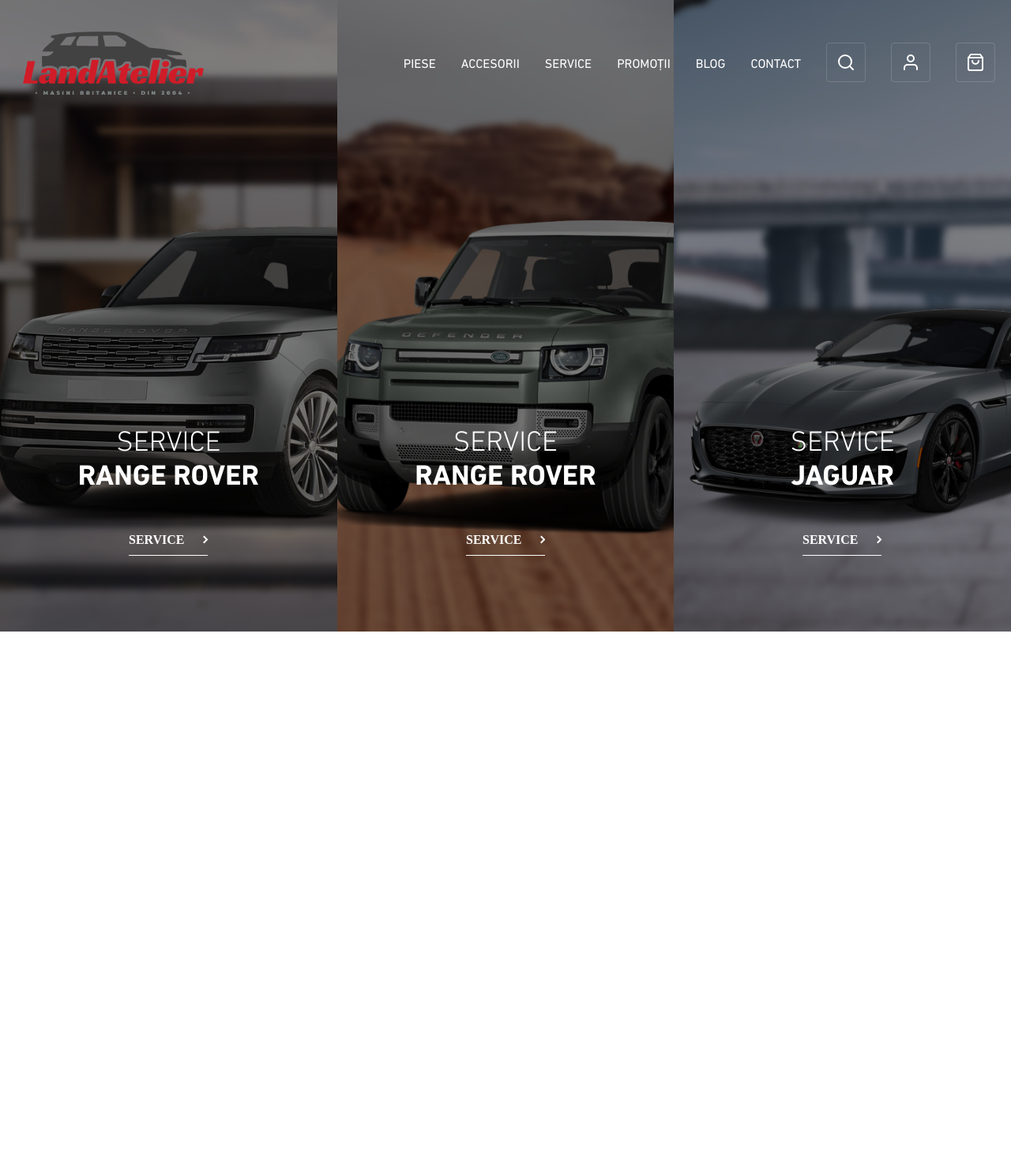
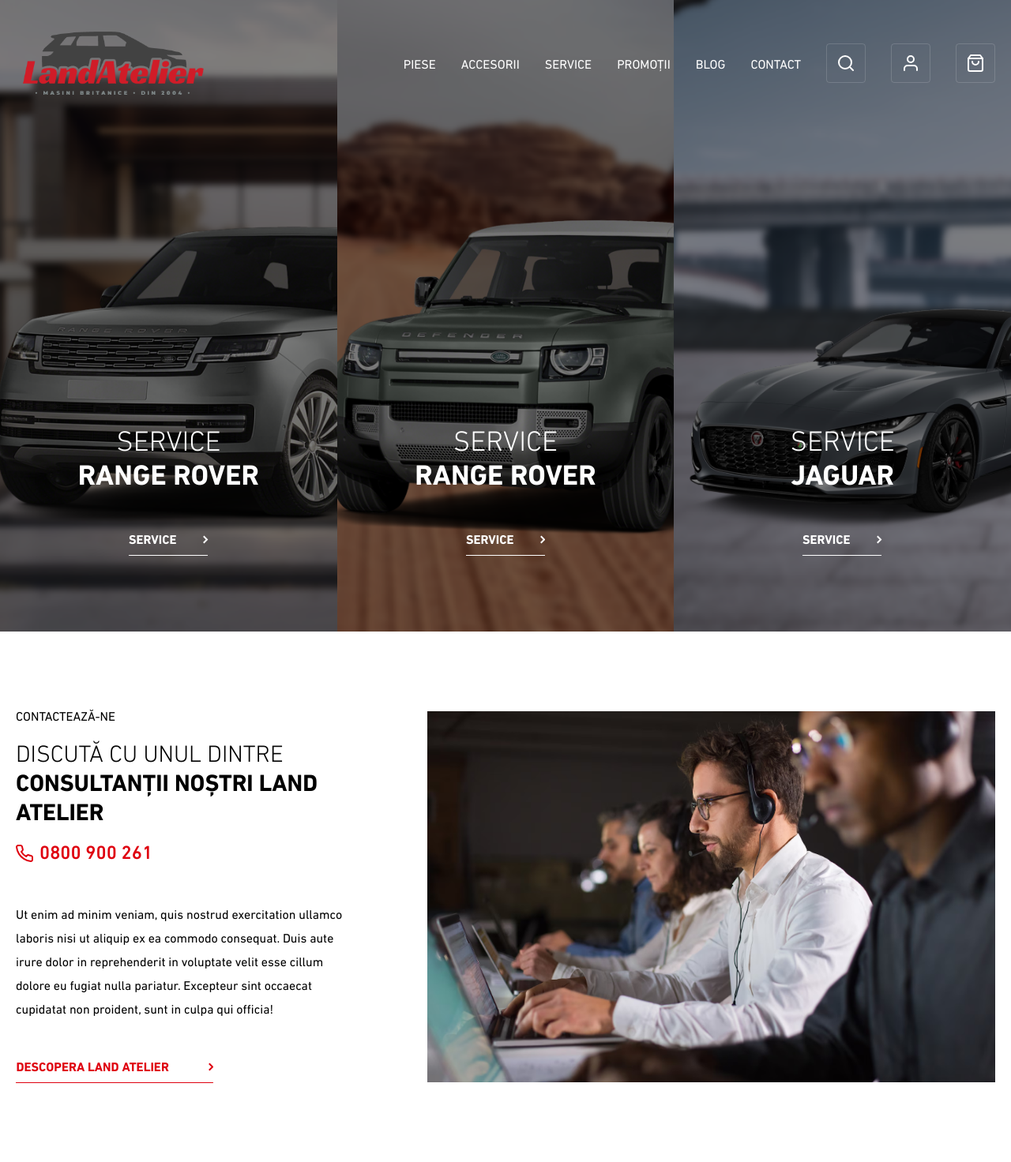
Before and after one commit to levelupmarketing/LandAtelier, a plain HTML site: page index.html in a window 1280 px wide. Shown: the whole page at 79% size. Before the commit the page ends 800 px from the top, so only its background shows below. Drawn offline with Linux system fonts and the light colour scheme.

Commit message:
a doua sectiune

```diff
--- a/index.html
+++ b/index.html
@@ -9,8 +9,9 @@
   </head>
   <body>
     <nav>
+      <div>
         <a href="" class="logo">
-        <img src="images/logo.png">
+          <img src="images/logo.png" alt="LandAtelier logo">
         </a>
 
         <ul>
@@ -72,14 +73,15 @@
           </li>
         </ul>
 
-      <!-- Bars -->
+        <!-- Hamburger menu -->
         <div class="hamburger" onclick="toggleMenu()">
           <svg xmlns="http://www.w3.org/2000/svg" width="30" height="24" viewBox="0 0 30 24">
             <path id="Combined_Shape" data-name="Combined Shape" d="M15,24a1,1,0,0,1,0-2H29a1,1,0,0,1,0,2ZM1,13a1,1,0,1,1,0-2H29a1,1,0,0,1,0,2ZM7,2A1,1,0,1,1,7,0H29a1,1,0,0,1,0,2Z" fill="#fff"/>
           </svg>
         </div>
+      </div>
 
-      <!-- Bars -->
+      <!-- Mobile Menu -->
       <ul id="mobile-menu" class="mobile-menu">
           <li class="nav-item">
             <a href="" class="nav-link">Piese</a>
@@ -149,7 +151,7 @@
           <h2><span>Service</span><br><b>Range Rover</b></h2>
           <svg id="Group_3" data-name="Group 3" xmlns="http://www.w3.org/2000/svg" width="100.45" height="27" viewBox="0 0 100.45 27">
             <rect id="Rectangle" width="100" height="1" transform="translate(0 26)" fill="#fff"/>
-            <text id="Service" transform="translate(0 12)" fill="#fff" font-size="16" font-family="DINNextLTPro-Bold, DIN Next LT Pro" font-weight="700"><tspan x="0" y="0">SERVICE</tspan></text>
+            <text id="Service" transform="translate(0 12)" fill="#fff" font-size="16" font-family="Din" font-weight="700"><tspan x="0" y="0">SERVICE</tspan></text>
             <path id="Combined_Shape" data-name="Combined Shape" d="M0,7V5H5V0H7V7Z" transform="translate(90.55 6.5) rotate(-45)" fill="#fff"/>
           </svg>
         </div>
@@ -157,7 +159,7 @@
           <h2><span>Service</span><br><b>Range Rover</b></h2>
           <svg id="Group_3" data-name="Group 3" xmlns="http://www.w3.org/2000/svg" width="100.45" height="27" viewBox="0 0 100.45 27">
             <rect id="Rectangle" width="100" height="1" transform="translate(0 26)" fill="#fff"/>
-            <text id="Service" transform="translate(0 12)" fill="#fff" font-size="16" font-family="DINNextLTPro-Bold, DIN Next LT Pro" font-weight="700"><tspan x="0" y="0">SERVICE</tspan></text>
+            <text id="Service" transform="translate(0 12)" fill="#fff" font-size="16" font-family="Din" font-weight="700"><tspan x="0" y="0">SERVICE</tspan></text>
             <path id="Combined_Shape" data-name="Combined Shape" d="M0,7V5H5V0H7V7Z" transform="translate(90.55 6.5) rotate(-45)" fill="#fff"/>
           </svg>
         </div>
@@ -165,9 +167,33 @@
           <h2><span>Service</span><br><b>Jaguar</b></h2>
           <svg id="Group_3" data-name="Group 3" xmlns="http://www.w3.org/2000/svg" width="100.45" height="27" viewBox="0 0 100.45 27">
             <rect id="Rectangle" width="100" height="1" transform="translate(0 26)" fill="#fff"/>
-            <text id="Service" transform="translate(0 12)" fill="#fff" font-size="16" font-family="DINNextLTPro-Bold, DIN Next LT Pro" font-weight="700"><tspan x="0" y="0">SERVICE</tspan></text>
+            <text id="Service" transform="translate(0 12)" fill="#fff" font-size="16" font-family="Din" font-weight="700"><tspan x="0" y="0">SERVICE</tspan></text>
             <path id="Combined_Shape" data-name="Combined Shape" d="M0,7V5H5V0H7V7Z" transform="translate(90.55 6.5) rotate(-45)" fill="#fff"/>
           </svg>
+        </div>
+      </section>
+
+      <section id="section1">
+        <div id="section1-text">
+          <div>
+            <h2>Contactează-ne</h2>
+            <h3>Discută cu unul dintre <b>consultanții noștri Land Atelier</b></h3>
+            <div id="phone-number">
+              <svg xmlns="http://www.w3.org/2000/svg" width="22.001" height="22.002" viewBox="0 0 22.001 22.002">
+                <path id="Path" d="M20,14.974v3.011a2.01,2.01,0,0,1-2.192,2.007,19.926,19.926,0,0,1-8.678-3.081A19.59,19.59,0,0,1,3.1,10.889a19.836,19.836,0,0,1-3.087-8.7A2.009,2.009,0,0,1,2.009,0H5.026A2.01,2.01,0,0,1,7.037,1.726a12.865,12.865,0,0,0,.7,2.82,2,2,0,0,1-.453,2.118L6.012,7.939a16.074,16.074,0,0,0,6.034,6.022l1.277-1.275a2.014,2.014,0,0,1,2.122-.452,12.933,12.933,0,0,0,2.826.7A2.008,2.008,0,0,1,20,14.974Z" transform="translate(1.001 1)" fill="none" stroke="#df000f" stroke-linecap="round" stroke-linejoin="round" stroke-width="2"/>
+              </svg>
+              <span>0800 900 261</span>
+            </div>
+          </div>
+          <p>Ut enim ad minim veniam, quis nostrud exercitation ullamco laboris nisi ut aliquip ex ea commodo consequat. Duis aute irure dolor in reprehenderit in voluptate velit esse cillum dolore eu fugiat nulla pariatur. Excepteur sint occaecat cupidatat non proident, sunt in culpa qui officia!</p>
+          <svg id="Group_3" data-name="Group 3" xmlns="http://www.w3.org/2000/svg" width="250.45" height="27" viewBox="0 0 250.45 27">
+            <rect id="Rectangle" width="250" height="1" transform="translate(0 26)" fill="#df000f"/>
+            <text id="Descopera-land-atelier" data-name="Descopera-land-atelier" transform="translate(0.45 12)" fill="#df000f" font-size="16" font-family="Din" font-weight="700"><tspan x="0" y="0">DESCOPERA LAND ATELIER</tspan></text>
+            <path id="Combined_Shape" data-name="Combined Shape" d="M0,7V5H5V0H7V7Z" transform="translate(240.55 6.5) rotate(-45)" fill="#df000f"/>
+          </svg>
+        </div>
+        <div id="section1-image">
+          <img src="images/Bitmap.png" alt="">
         </div>
       </section>
 
--- a/style.css
+++ b/style.css
@@ -31,17 +31,13 @@
   src: local(''),
     url('fonts/DINNextLTPro-Bold.woff2') format('woff2'),
 }
-
 /* Resets */
 
 * {
   margin: 0;
   padding: 0;
   box-sizing: border-box;
-}
-
-body {
-    position: relative;
+  font-family: Din;
 }
 
 ul li {
@@ -53,20 +49,53 @@
   color: inherit;
 }
 
+/* Variables and presets */
+
+* {
+  --max-width: 1500px;
+}
+
+section {
+  max-width: var(--max-width);
+  margin: 0 auto;
+  padding: 100px 20px;
+}
+
+h2 {
+  font-size: 16px;
+  text-transform: uppercase;
+  font-weight: 400;
+}
+
+h3 {
+  font-size: 30px;
+  text-transform: uppercase;
+  font-weight: 300;
+}
+
+p {
+  font-size: 16px;
+  line-height: 30px;
+}
+
 /* Navigation */
 
 nav {
-  position: sticky;
+  position: absolute;
   top: 0;
   left: 0;
   z-index: 1;
+  padding: 30px 20px;
+  width: 100%;
+  color: white;
+}
+
+nav > div {
+  max-width: var(--max-width);
+  margin: 0 auto;
   display: flex;
   justify-content: space-between;
   align-items: center;
-  padding: 30px 20px;
-  max-width: 1500px;
-  margin: 0 auto;
-  color: white;
 }
 
 .logo > img {
@@ -82,8 +111,27 @@
 .nav-item {
   margin-left: 2rem;
   text-transform: uppercase;
-  font-family: Din;
   font-size: 16px;
+}
+
+.nav-link {
+  position: relative;
+  display: inline-block;
+}
+
+.nav-item:hover {
+  font-weight: 200;
+  padding: 0 0.5px;
+}
+
+.nav-item:hover .nav-link::before{
+  content: "";
+  position: absolute;
+  width: 60%;
+  height: 1px;
+  bottom: -10px;
+  left: 0;
+  border-bottom: 1px solid white;
 }
 
 .nav-icon:hover {
@@ -129,16 +177,17 @@
   margin-top: 30px;
 }
 
+
 .hero {
   display: grid;
-    position: absolute;
   left: 0;
   top: 0;
   grid-template-columns: 1fr 1fr 1fr;
   height: 100vh;
   min-height: 800px;
-    width: 100vw;
   color: white;
+  max-width: none;
+  padding: 0;
 }
 
 .hero > div {
@@ -150,7 +199,6 @@
 }
 
 .hero > div > h2 {
-    font-family: 'Din';
   text-transform: uppercase;
   text-align: center;
   font-size: 36px;
@@ -183,13 +231,53 @@
   background-position: center;
 }
 
+
+#section1 {
+  display: grid;
+  grid-template-columns: 35% 58%;
+  column-gap: 7%;
+}
+
+#section1-text {
+  display: flex;
+  flex-direction: column;
+  justify-content: center;
+  gap: 50px;
+}
+
+#phone-number {
+  display: flex;
+  gap: 8px;
+  color: #DF000F;
+  font-size: 24px;
+  font-weight: 500;
+  line-height: 25px;
+}
+
+#section1 h3 {
+  margin: 20px 0;
+}
+
+#section1-image {
+  display: flex;
+  align-items: center;
+}
+
+#section1 img {
+  max-width: 100%;
+}
+
 @media screen and (max-width: 1100px) {
+  section {
+    max-width: 800px;
+  }
+
   .hamburger {
     display: block;
     cursor: pointer;
   }
 
-  nav > ul {
+  nav > div > ul {
     flex-direction: column;
     position: fixed;
     left: 100%;
@@ -201,10 +289,38 @@
   .logo > img {
     height: 70px;
   }
+
+  .hero {
+    max-width: none;
+  }
+
+  #section1 {
+    grid-template-columns: 1fr;
+    gap: 40px;
+  }
+
+  #section1-image {
+    grid-row-start: 1;
+  }
+
+  #section1-text {
+    grid-row-start: 2;
+    gap: 40px;
+  }
+
+  #section1 > h3 {
+    margin: 15px 0;
+  }
+
 }
 
 @media screen and (max-width: 768px) {
+  section {
+    padding: 50px 20px;
+  }
+
   .hero {
+    padding: 0;
     grid-template-rows: 1fr 1fr 1fr;
     grid-template-columns: 1fr;
   }
@@ -217,4 +333,8 @@
     margin-bottom: 20px;
     font-size: 24px;
   }
+
+  #section1 {
+    background-color: #F8F9F9;
   }
+}
```
Also changed, not shown: images/Bitmap.png (added). Lines whose indentation alone changed are shown as unchanged.
